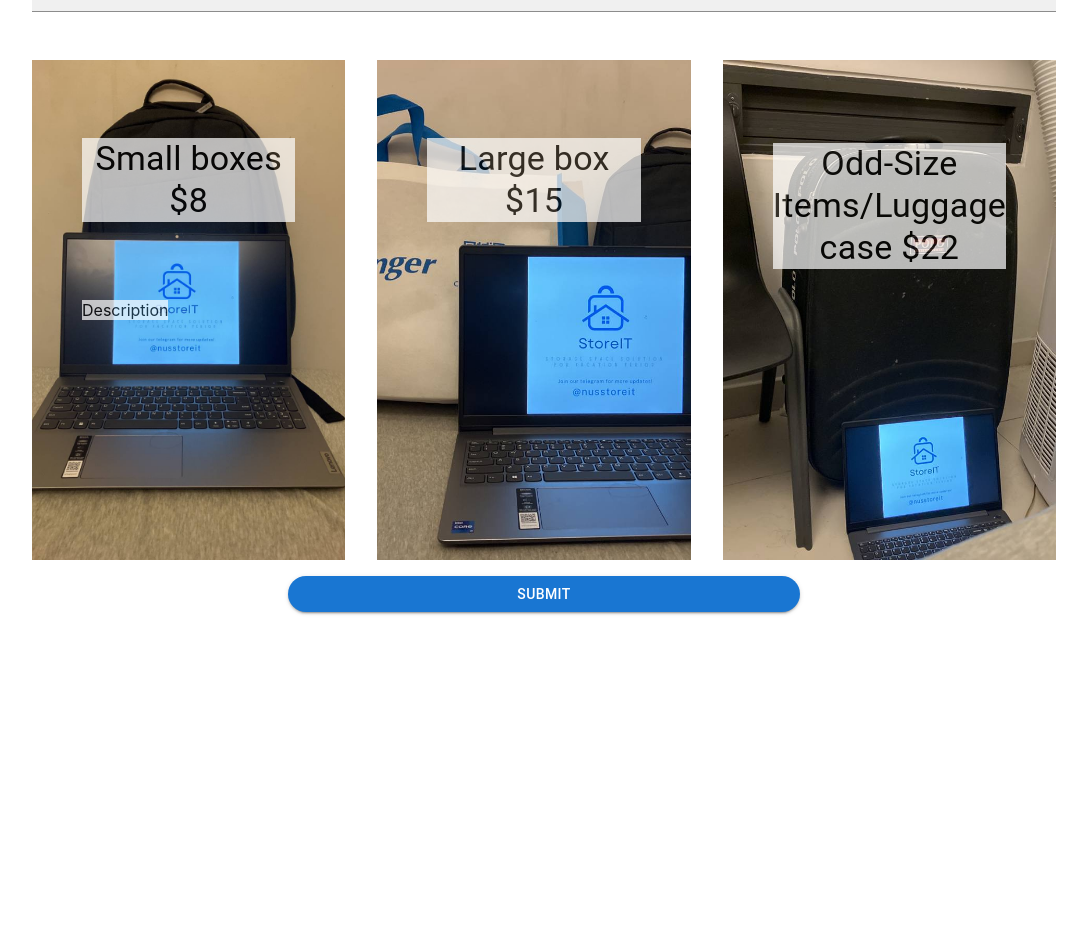
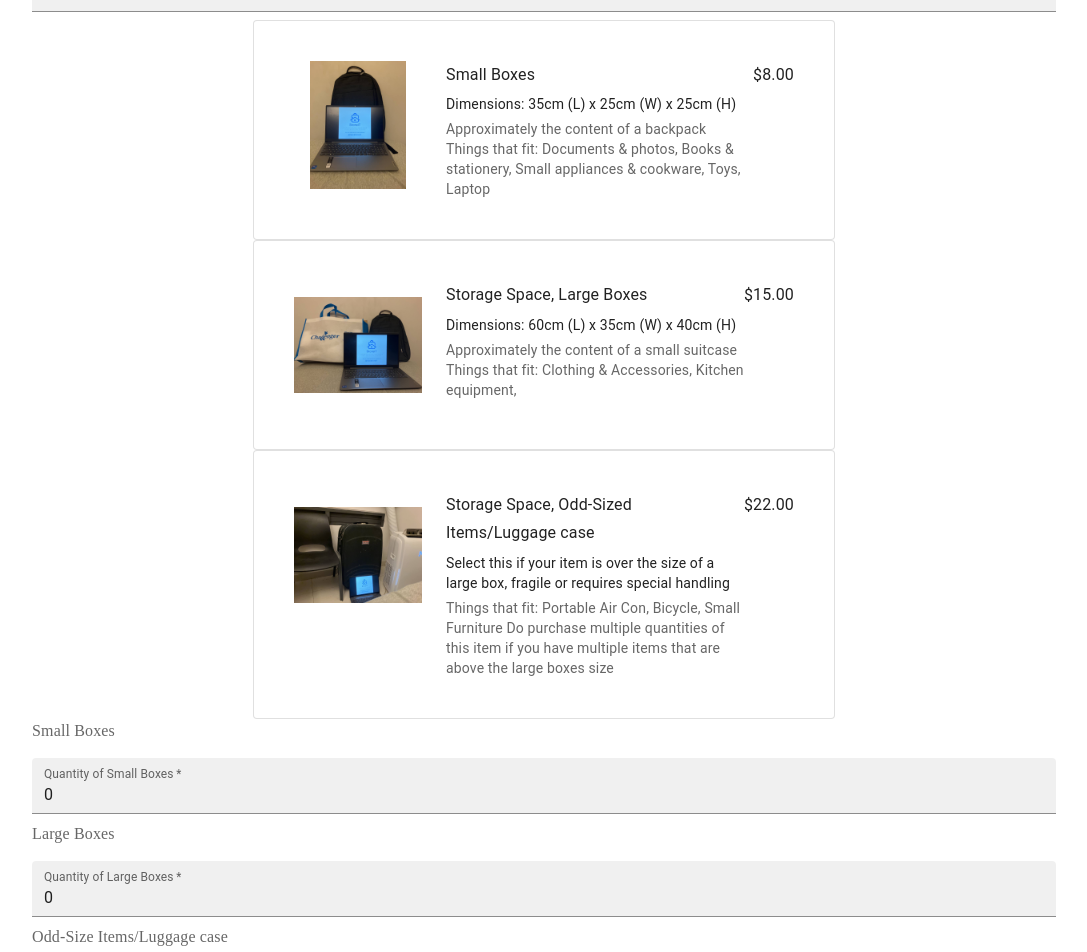
Before and after one commit to Melvin-Leo2000/StoreIT, a React (Create React App) app in the folder frontend/: page /order in a window 1280 px wide. Shown: the part 620-1572 px from the top of the page, without its empty margins (96-1183 px from the left). Before the commit the page ends 1256 px from the top, so only its background shows below. Built offline with nearby package versions, Linux system fonts and the light colour scheme.

Commit message:
order page updated

```diff
--- /dev/null
+++ b/frontend/src/components/CardImageLarge.jsx
@@ -0,0 +1,63 @@
+import * as React from 'react';
+import { styled } from '@mui/material/styles';
+import Grid from '@mui/material/Grid';
+import Paper from '@mui/material/Paper';
+import Typography from '@mui/material/Typography';
+import ButtonBase from '@mui/material/ButtonBase';
+import largeBoxImage from '../assets/largeBoxes.jpg'
+
+const Img = styled('img')({
+  margin: 'auto',
+  display: 'block',
+  maxWidth: '100%',
+  maxHeight: '100%',
+});
+
+export default function CardImageLarge() {
+
+  return (
+    <Paper
+    variant="outlined"
+      sx={{
+        p: 5,
+        margin: 'auto',
+        maxWidth: 500,
+        flexGrow: 1,
+        backgroundColor: (theme) =>
+          theme.palette.mode === 'dark' ? '#1A2027' : '#fff',
+
+      }}
+    >
+      <Grid container spacing={3}>
+        <Grid item>
+          <ButtonBase sx={{ width: 128, height: 128 }}>
+            <Img alt="small-box" src={largeBoxImage} />
+          </ButtonBase>
+        </Grid>
+        <Grid item xs={12} sm container>
+          <Grid item xs container direction="column" spacing={2}>
+            <Grid item xs>
+              <Typography gutterBottom variant="subtitle1" component="div">
+                Storage Space, Large Boxes
+              </Typography>
+              <Typography variant="body2" gutterBottom>
+                Dimensions: 60cm (L) x 35cm (W) x 40cm (H)
+              </Typography>
+              <Typography variant="body2" color="text.secondary">
+                Approximately the content of a small suitcase
+              </Typography>
+              <Typography variant="body2" color="text.secondary">
+              Things that fit: Clothing & Accessories, Kitchen equipment,
+              </Typography>
+            </Grid>
+          </Grid>
+          <Grid item>
+            <Typography variant="subtitle1" component="div">
+                $15.00
+            </Typography>
+          </Grid>
+        </Grid>
+      </Grid>
+    </Paper>
+  );
+}
--- /dev/null
+++ b/frontend/src/components/CardImageOdd.jsx
@@ -0,0 +1,61 @@
+import * as React from 'react';
+import { styled } from '@mui/material/styles';
+import Grid from '@mui/material/Grid';
+import Paper from '@mui/material/Paper';
+import Typography from '@mui/material/Typography';
+import ButtonBase from '@mui/material/ButtonBase';
+import oddSizeImage from '../assets/oddSizeBoxes.jpg'
+
+const Img = styled('img')({
+  margin: 'auto',
+  display: 'block',
+  maxWidth: '100%',
+  maxHeight: '100%',
+});
+
+export default function CardImageOdd() {
+  return (
+    <Paper
+    variant="outlined"
+      sx={{
+        p: 5,
+        margin: 'auto',
+        maxWidth: 500,
+        flexGrow: 1,
+        backgroundColor: (theme) =>
+          theme.palette.mode === 'dark' ? '#1A2027' : '#fff',
+      }}
+    >
+      <Grid container spacing={3}>
+        <Grid item>
+          <ButtonBase sx={{ width: 128, height: 128 }}>
+            <Img alt="odd-box" src={oddSizeImage} />
+          </ButtonBase>
+        </Grid>
+        <Grid item xs={12} sm container>
+          <Grid item xs container direction="column" spacing={2}>
+            <Grid item xs>
+              <Typography gutterBottom variant="subtitle1" component="div">
+                Storage Space, Odd-Sized Items/Luggage case
+              </Typography>
+              <Typography variant="body2" gutterBottom>
+              Select this if your item is over the size of a large box, fragile or requires special handling
+              </Typography>
+              <Typography variant="body2" color="text.secondary">
+              </Typography>
+              <Typography variant="body2" color="text.secondary">
+              Things that fit: Portable Air Con, Bicycle, Small Furniture
+Do purchase multiple quantities of this item if you have multiple items that are above the large boxes size
+              </Typography>
+            </Grid>
+          </Grid>
+          <Grid item>
+            <Typography variant="subtitle1" component="div">
+                $22.00
+            </Typography>
+          </Grid>
+        </Grid>
+      </Grid>
+    </Paper>
+  );
+}
--- /dev/null
+++ b/frontend/src/components/CardImageSmall.jsx
@@ -0,0 +1,61 @@
+import * as React from 'react';
+import { styled } from '@mui/material/styles';
+import Grid from '@mui/material/Grid';
+import Paper from '@mui/material/Paper';
+import Typography from '@mui/material/Typography';
+import ButtonBase from '@mui/material/ButtonBase';
+import smallBoxImage from '../assets/smallBoxes.jpg'
+
+const Img = styled('img')({
+  margin: 'auto',
+  display: 'block',
+  maxWidth: '100%',
+  maxHeight: '100%',
+});
+
+export default function CardImage() {
+  return (
+    <Paper
+    variant="outlined"
+      sx={{
+        p: 5,
+        margin: 'auto',
+        maxWidth: 500,
+        flexGrow: 1,
+        backgroundColor: (theme) =>
+          theme.palette.mode === 'dark' ? '#1A2027' : '#fff',
+      }}
+    >
+      <Grid container spacing={3}>
+        <Grid item>
+          <ButtonBase sx={{ width: 128, height: 128 }}>
+            <Img alt="small-box" src={smallBoxImage} />
+          </ButtonBase>
+        </Grid>
+        <Grid item xs={12} sm container>
+          <Grid item xs container direction="column" spacing={2}>
+            <Grid item xs>
+              <Typography gutterBottom variant="subtitle1" component="div">
+                Small Boxes
+              </Typography>
+              <Typography variant="body2" gutterBottom>
+                Dimensions: 35cm (L) x 25cm (W) x 25cm (H)
+              </Typography>
+              <Typography variant="body2" color="text.secondary">
+              Approximately the content of a backpack
+              </Typography>
+              <Typography variant="body2" color="text.secondary">
+              Things that fit: Documents & photos, Books & stationery, Small appliances & cookware, Toys, Laptop
+              </Typography>
+            </Grid>
+          </Grid>
+          <Grid item>
+            <Typography variant="subtitle1" component="div">
+              $8.00
+            </Typography>
+          </Grid>
+        </Grid>
+      </Grid>
+    </Paper>
+  );
+}
--- a/frontend/src/pages/Order.jsx
+++ b/frontend/src/pages/Order.jsx
@@ -3,11 +3,14 @@ import axios from 'axios'
 import { Box, FormLabel, TextField, Typography, Button } from '@mui/material'
 import { useState } from 'react';
 import Categories from '../components/Categories';
-{/*import Select, { SelectChangeEvent } from '@mui/material/Select';
+import CardImageSmall from '../components/CardImageSmall';
+import CardImageOdd from '../components/CardImageOdd';
+import CardImageLarge from '../components/CardImageLarge';
+import Select, { SelectChangeEvent } from '@mui/material/Select';
 import FormControl from '@mui/material/FormControl';
 import FormHelperText from '@mui/material/FormHelperText';
 import MenuItem from '@mui/material/MenuItem';
-import InputLabel from '@mui/material/InputLabel';*/}
+import InputLabel from '@mui/material/InputLabel';
 
 function Order() {
 
@@ -15,7 +18,10 @@ function Order() {
       name: '',
       date: '',
       email: '',
-      number : ''
+      number : '' ,
+      smallboxes: 0,
+      largeboxes: 0,
+      oddboxes: 0,
      }
 
     const [inputs, setInputs] = useState(initialState)
@@ -110,15 +116,73 @@ function Order() {
             <TextField
               onChange={handleChange}
               name="number"
-              type="number"
               label='Number'
-              placeholder="Enter your Number"
+              placeholder="Enter your Phone Number"
               value={inputs.number}
               variant='filled'
               required
               margin='normal'/>
 
-            <Categories />
+            <CardImageSmall/>
+
+            <CardImageLarge />
+
+            <CardImageOdd />
+
+            <FormLabel sx={{fontFamily: "quicksand"}} >Small Boxes</FormLabel>
+            <TextField
+              onChange={handleChange}
+              name="smallboxes"
+              label="Quantity of Small Boxes"
+              placeholder='Enter your quantity'
+              value={inputs.smallboxes}
+              variant='filled'
+              type='number'
+              required
+              margin='normal'/>
+            <FormLabel sx={{fontFamily: "quicksand"}} >Large Boxes</FormLabel>
+            <TextField
+              onChange={handleChange}
+              name="largeboxes"
+              label="Quantity of Large Boxes"
+              placeholder='Enter your quantity'
+              value={inputs.largeboxes}
+              variant='filled'
+              type='number'
+              required
+              margin='normal'/>
+            <FormLabel sx={{fontFamily: "quicksand"}} >Odd-Size Items/Luggage case</FormLabel>
+            <TextField
+              onChange={handleChange}
+              name="oddboxes"
+              label="Quantity of Odd-Size Items/Luggage case"
+              placeholder='Enter your quantity'
+              value={inputs.oddboxes}
+              variant='filled'
+              type='number'
+              required
+              margin='normal'/>
+
+            <FormLabel sx={{fontFamily: "quicksand"}} margin='normal' >Residence</FormLabel>
+            <FormControl margin='normal'variant="filled" sx={{fontFamily: "quicksand"}}>
+              <InputLabel id="demo-simple-select-helper-label">Residence</InputLabel>
+              <Select
+                labelId="demo-simple-select-helper-label"
+                id="demo-simple-select-helper"
+                name="Residence"
+                value={inputs.residence}
+                label="Residence"
+                required
+                margin='normal'
+                onChange={handleChange}
+              >
+                <MenuItem value={"10"}>Ten</MenuItem>
+                <MenuItem value={20}>Twenty</MenuItem>
+                <MenuItem value={30}>Thirty</MenuItem>
+              </Select>
+            </FormControl>
+
+
 
             {/*
             <FormLabel sx={{fontFamily: "quicksand"}} >Delivery Address</FormLabel>
```
